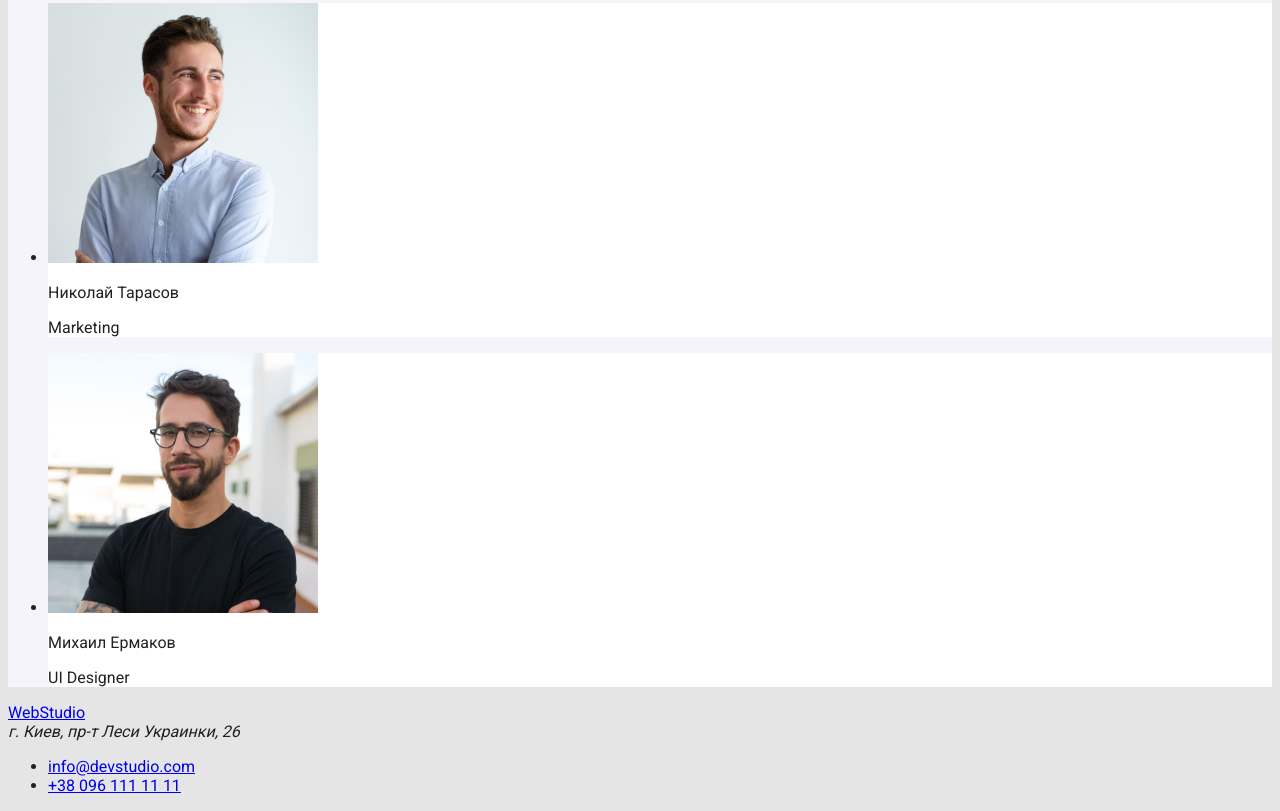
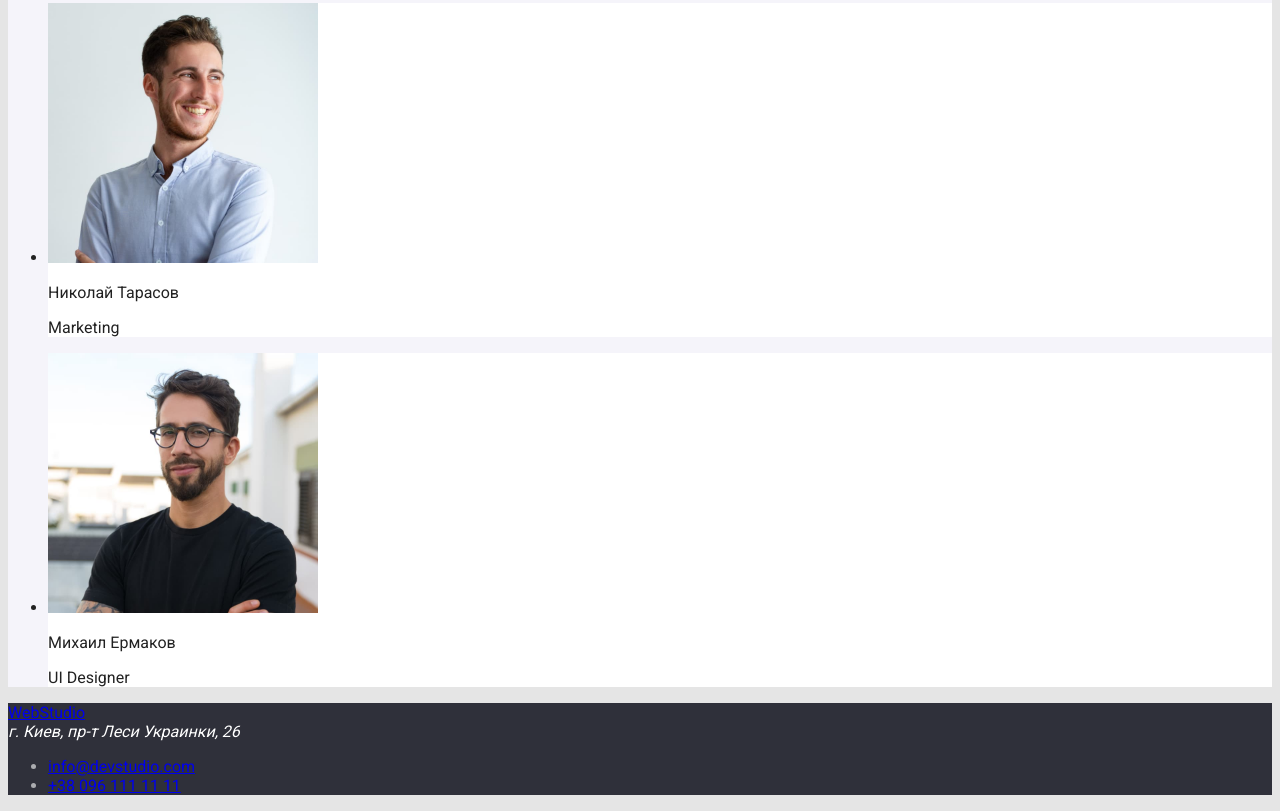
Before and after one commit to hellene-mary/goit-markup-hw-02, a plain HTML site: page index.html in a window 1280 px wide. Shown: the part 2332-3143 px from the top of the page. Drawn offline with Linux system fonts and the light colour scheme.

Commit message:
Добавлены цвета

```diff
--- a/css/styles.css
+++ b/css/styles.css
@@ -10,6 +10,8 @@ body {
     color: #212121;
     background-color: #E5E5E5;
 }
+
+
 
 .navigation:hover, .navigation:focus {
     color: #2196F3;
@@ -28,3 +30,15 @@ body {
 .team-member {
     background-color: #FFFFFF;
 }
+
+.footer {
+    background-color: #2F303A;
+}
+
+.address {
+    color: #FFFFFF;
+}
+
+.footer-contacts {
+    color: rgba(255, 255, 255, 0.6);
+}
--- a/index.html
+++ b/index.html
@@ -93,14 +93,13 @@
         </section>
     </main>
 
-    <footer>
-            <a href="./index.html" class="logo">WebStudio</a>
-            <address>г. Киев, пр-т Леси Украинки, 26</address>
-            <ul class="contacts">
-                <li class="contacts-item"><a class="contacts-link" href="mailto:info@devstudio.com">info@devstudio.com</a></li>
-                <li class="contacts-item"><a class="contacts-link" href="tel:+380961111111">+38 096 111 11 11</a></li>
+    <footer class="footer">
+            <a class="footer-logo" href="./index.html" >WebStudio</a>
+            <address class="address">г. Киев, пр-т Леси Украинки, 26</address>
+            <ul class="footer-contacts">
+                <li class="footer-contacts-item"><a class="footer-contacts-link" href="mailto:info@devstudio.com">info@devstudio.com</a></li>
+                <li class="footer-contacts-item"><a class="footer-contacts-link" href="tel:+380961111111">+38 096 111 11 11</a></li>
             </ul>
-
     </footer>
 </body>
 </html>
```
Also changed, not shown: portfolio.html (+1 -1 lines).
